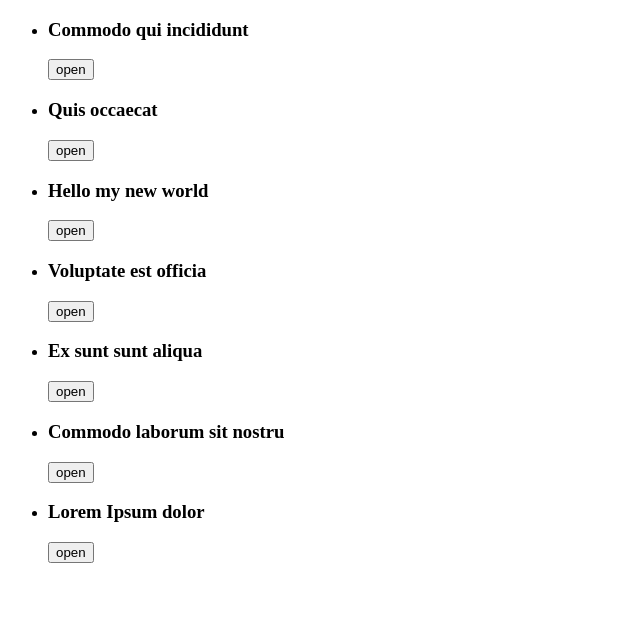
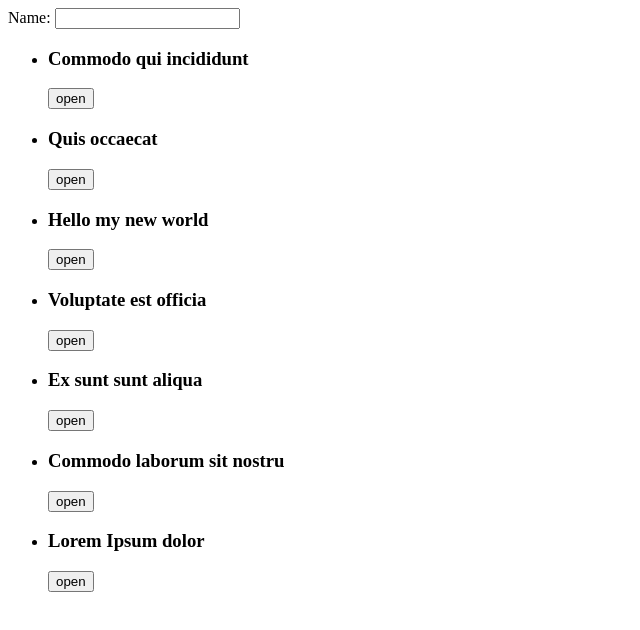
Before and after one commit to VladKalachev/react-practice, a React (Create React App) app: page / in a window 1280 px wide. Shown: the top 630 px of the page, without its empty margins (0-640 px from the left). Built offline with nearby package versions, Linux system fonts and the light colour scheme.

Commit message:
add user form

```diff
--- a/package.json
+++ b/package.json
@@ -6,6 +6,7 @@
     "react-scripts": "1.1.4"
   },
   "dependencies": {
+    "prop-types": "^15.6.1",
     "react": "^16.3.2",
     "react-dom": "^16.3.2"
   },
--- a/src/components/App.js
+++ b/src/components/App.js
@@ -1,10 +1,23 @@
-import React, { Component } from 'react';
+import React, { Component } from 'react'
 import ArticleList from './ArticleList'
+import UserForm from './UserForm'
+
 
 class App extends Component {
+
+
+    state = {
+        username: ''
+    }
+
     render(){
-        return <ArticleList {...this.props}/>
+        return <div>
+            <UserForm />
+            <ArticleList {...this.props}/>
+        </div>
     }
+
+
 }
 
 
--- a/src/components/Article.js
+++ b/src/components/Article.js
@@ -1,8 +1,8 @@
-import React, { Component } from 'react'
+import React, { Component, PureComponent } from 'react'
 import CommentList from './CommentList'
 import toggleOpen from '../decorators/toggleOpen'
 
-class Article extends Component {
+class Article extends PureComponent {
 
     constructor(props){
         super(props)
--- a/src/components/CommentList.js
+++ b/src/components/CommentList.js
@@ -1,8 +1,14 @@
 import React, { Component } from 'react'
 import Comment from './Comment'
 import toggleOpen from '../decorators/toggleOpen'
+import PropTypes from 'prop-types'
 
 class CommentList extends Component {
+
+    static propTypes = {
+        isOpen: PropTypes.bool,
+        toggleOpen: PropTypes.func
+    }
 
     constructor(props){
         super(props)
@@ -13,11 +19,15 @@ class CommentList extends Component {
         const { isOpen, toggleOpen } = this.props
 
         return (
-            <div>
+            <div ref={this.refDiv}>
                 {comments ? <button onClick={toggleOpen}>{!isOpen ? 'close comment' : 'open comment'}</button> : null }
                 <ul>{this.getComment()}</ul>
             </div>
         )
+    }
+
+    refDiv = ref => {
+       // console.log(ref)
     }
 
     getComment(){
--- /dev/null
+++ b/src/components/UserForm.js
@@ -0,0 +1,25 @@
+import React, { Component } from 'react'
+
+class UserForm extends Component {
+    static defaultProps = {};
+
+    static propTypes = {};
+
+    state = {
+        username: ''
+    };
+
+    render() {
+        return (
+            <div>
+                Name: <input type='text' value={this.state.username} onChange={this.changeName}/>
+            </div>
+        );
+    }
+
+    changeName =(ev) =>{
+        this.setState({ username: ev.target.value})
+    }
+}
+
+export default UserForm;
```
Also changed, not shown: 1 other file (tests, documents, lock files or other folders).
